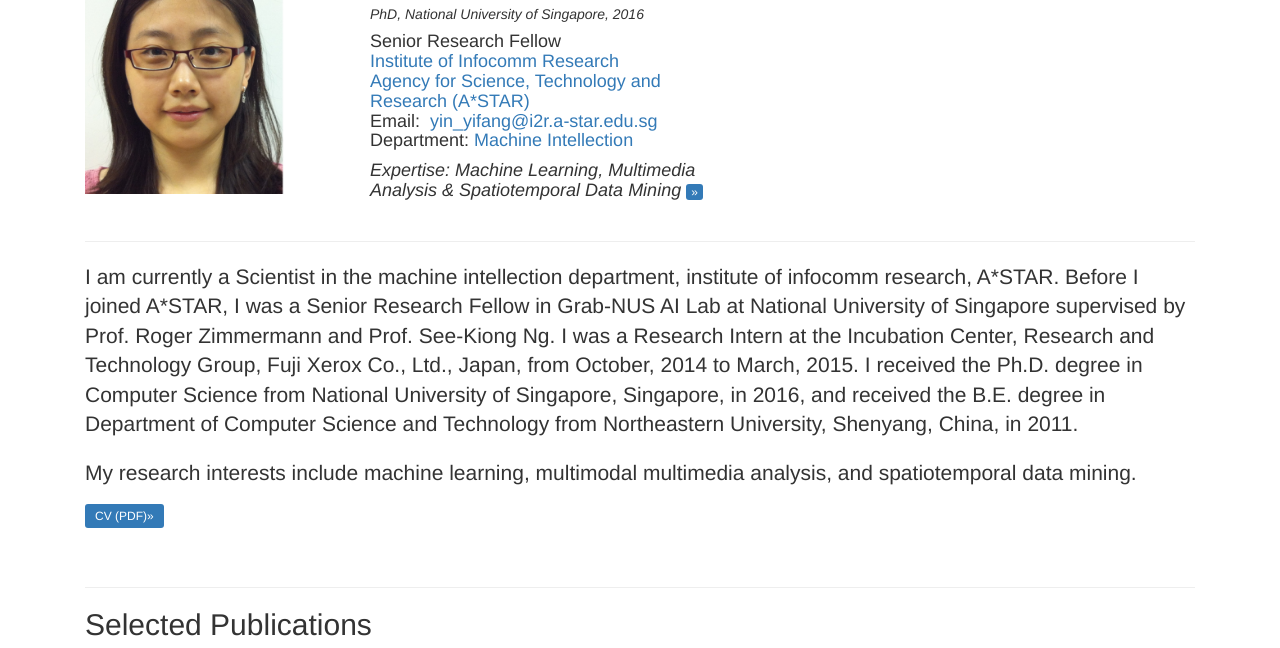
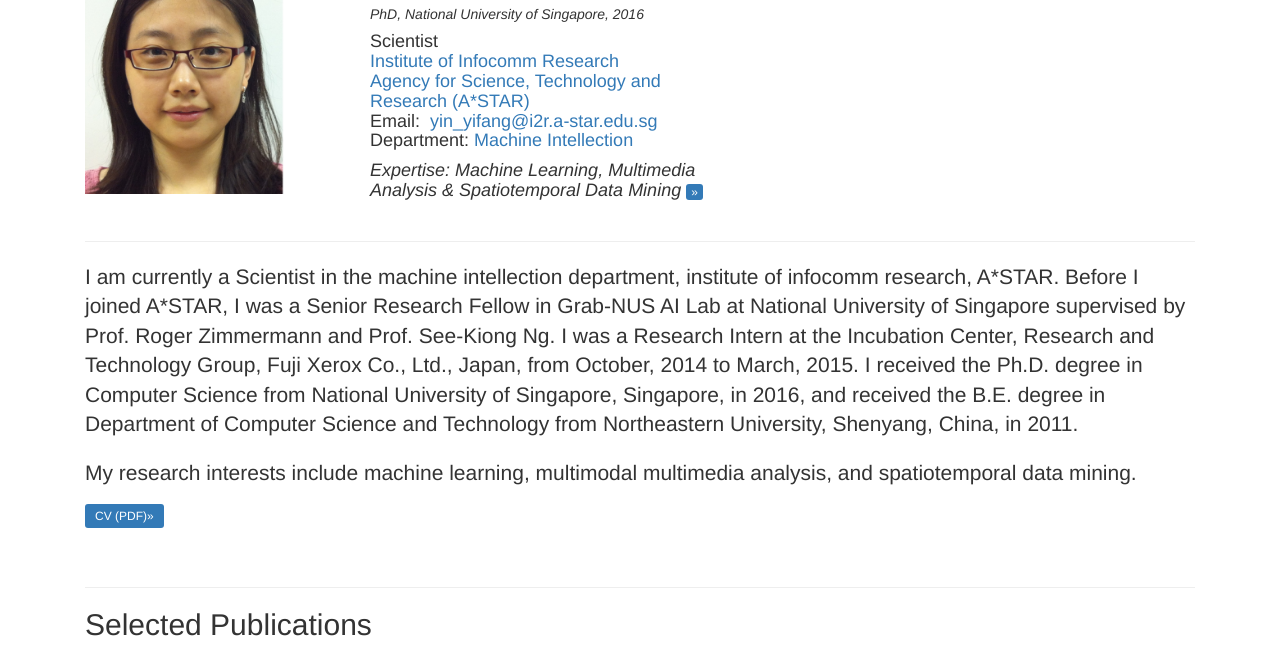
Before and after one commit to yifangyin/yifangyin.github.io, a plain HTML site: page index.html in a window 1280 px wide. Shown: the part 96-744 px from the top of the page. Drawn offline with Linux system fonts and the light colour scheme; files whose address does not match are found by name.

Commit message:
Update index.html

```diff
--- a/index.html
+++ b/index.html
@@ -109,7 +109,7 @@
                         <h5><i>PhD, National University of Singapore, 2016</i></h5>
                     </h2>
 
-                    <h4>Senior Research Fellow<br>
+                    <h4>Scientist<br>
                         <a href="https://www.a-star.edu.sg/i2r">Institute of Infocomm Research</a><br>
                         <a href="https://www.a-star.edu.sg/">Agency for Science, Technology and Research (A*STAR)</a><br>
                         <!--
```
